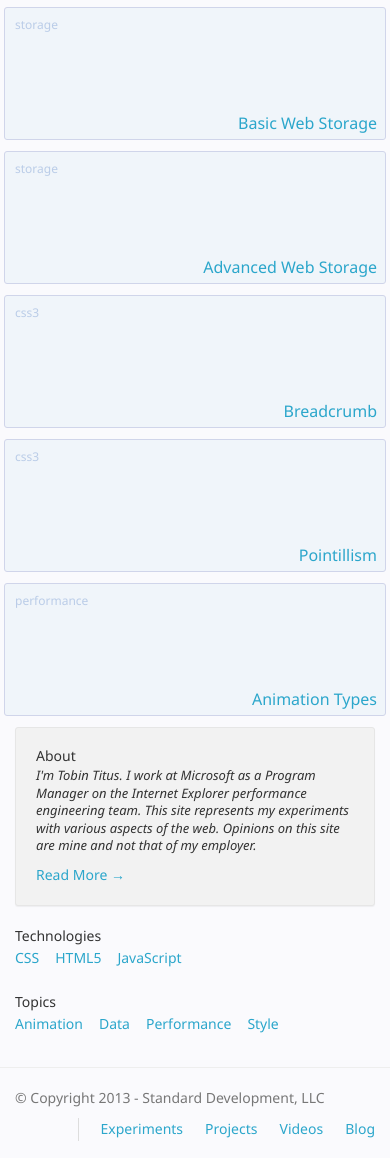
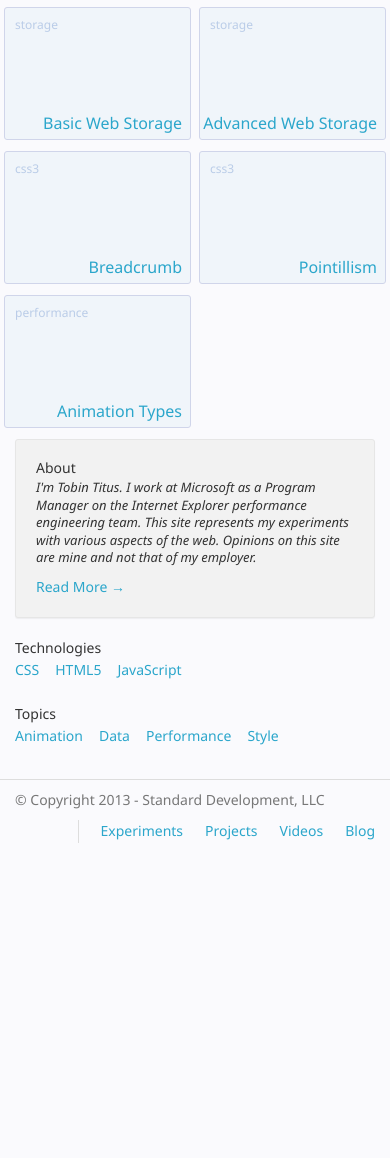
Before and after one commit to tobint/standard-developer, a plain HTML site: page default.html in a window 390 px wide. Shown: the part 116-1274 px from the top of the page. After the commit the page ends 976 px from the top, so only its background shows below. Drawn offline with nearby package versions, Linux system fonts and the light colour scheme.

Commit message:
update: homepage

```diff
--- a/assets/css/home.css
+++ b/assets/css/home.css
@@ -131,6 +131,12 @@ div[role='byline'].panel h5 {
 
 /* Footer
  *****************************************************************************/
+footer {
+	border-top: 1px solid  rgb(221, 221, 221);
+	margin-top: 20px;
+	padding-top: 10px;
+}
+
 footer .link-list {
 	padding-left: 0px;
 	border-left-color: rgb(221, 221, 221);
--- a/assets/script/app.js
+++ b/assets/script/app.js
@@ -52,7 +52,7 @@ function loop(dataArray, filter) {
   var topics = [];
 
   for(var d in dataArray) {
-    output +="<article  class=\"col-lg-3 col-md-3 col-sm-3 col-xs-12\" tabindex=\"" + (count+1) + "\"><header>";
+    output +="<article  class=\"col-lg-3 col-md-3 col-sm-3 col-xs-6\" tabindex=\"" + (count+1) + "\"><header>";
     output += "<h3><a href=\"" + dataArray[d].file + "\" tabindex='-1'>" + dataArray[d].name + "</a></h3>";
     output += "<h6>" + dataArray[d].area + "</h6>"
     output += "</header></article>";
@@ -82,7 +82,7 @@ function load() {
 }
 
 function navigate() {
-  alert("hello");
+
 }
 
 window.addEventListener("load", load, false);
--- a/default.html
+++ b/default.html
@@ -15,9 +15,9 @@
   </head>
   <body>
 
-    <div class="container">
+    <section class="container" role="main">
 
-      <div class="row">
+      <div class="row" role="banner">
         <div class="page-header">
           <h1>
             <span class="light">&lt;</span>
@@ -25,8 +25,6 @@
             <span class="light">&gt;</span>
           </h1>
         </div>
-        <p class="lead"></p>
-        <p></p>
       </div>
 
       <div class="row">
@@ -62,12 +60,11 @@
       </div>
 
       <footer class="row" id="footer">
-          <hr/>
 
-          <div class="col-lg-6 col-md-6 col-sm-12 col-xs-12">
+          <div class="col-lg-6 col-md-6 col-sm-6 col-xs-12">
             <p class="text-muted credit">&copy; Copyright 2013 - Standard Development, LLC</p>
           </div>
-          <div class="col-lg-6 col-md-6 col-sm-12 col-xs-12">
+          <nav class="col-lg-6 col-md-6 col-sm-6 col-xs-12">
 
             <ul class="link-list right">
               <li><a href="/experiments/">Experiments</a></li>
@@ -76,15 +73,18 @@
               <li><a href="http://tobint.com/blog/">Blog</a></li>
             </ul>
 
-          </div>
+          </nav>
       </footer>
 
-    </div>
+    </section>
 
-	<script src="http://code.jquery.com/jquery-2.0.3.min.js"></script>
-	<script src="http://netdna.bootstrapcdn.com/bootstrap/3.0.0/js/bootstrap.min.js"></script>
-	<script src="assets/script/datalist.js"></script>
-  <script src="assets/script/app.js"></script>
+    <!-- Libraries -->
+  	<script src="http://code.jquery.com/jquery-2.0.3.min.js"></script>
+  	<script src="http://netdna.bootstrapcdn.com/bootstrap/3.0.0/js/bootstrap.min.js"></script>
+
+    <!-- Page Content Loader -->
+  	<script src="assets/script/datalist.js"></script>
+    <script src="assets/script/app.js"></script>
 
   </body>
 </html>
```
